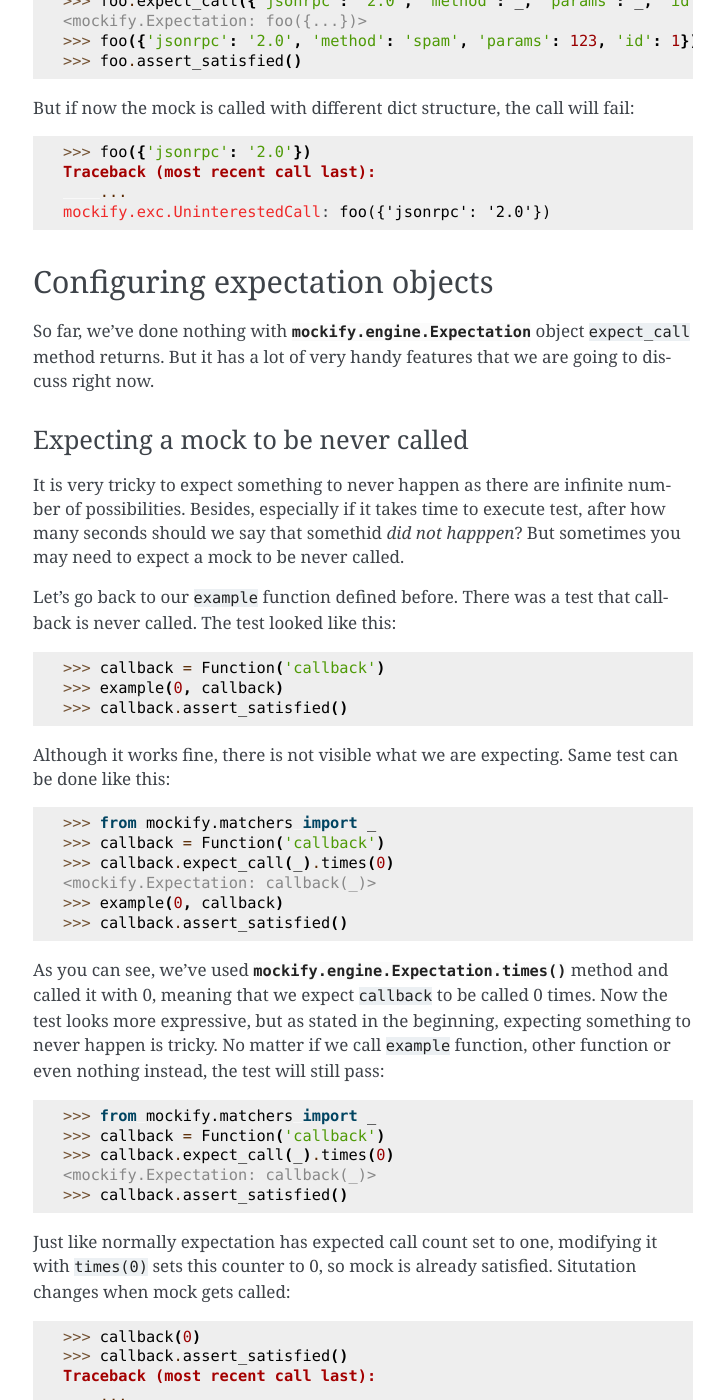
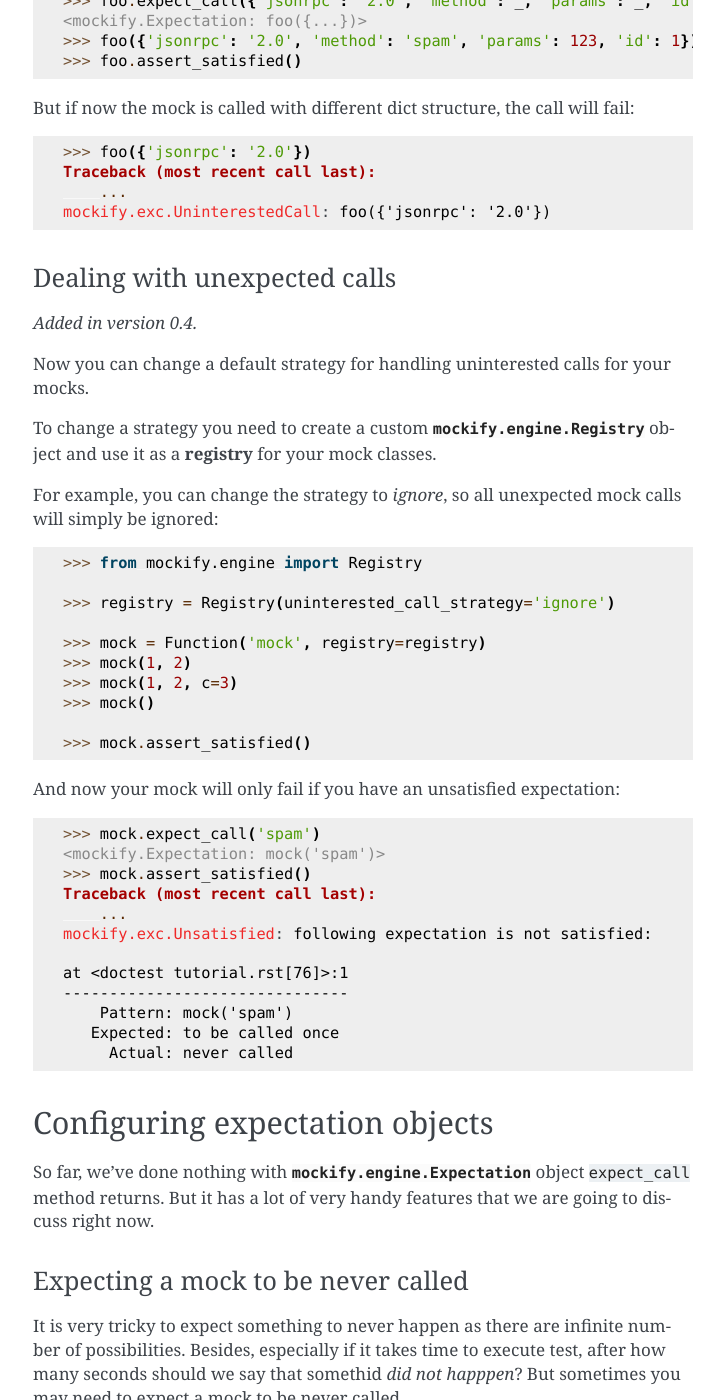
Before and after one commit to mwiatrzyk/mockify, a Sphinx documentation site: the page built from docs/source/tutorial.rst, in a window 1280 px wide and 1400 px high, scrolled down 8286 px. Shown: the whole window, without its empty margins (387-1111 px from the left). Built offline with Sphinx 7.4.7, drawn with Linux system fonts in a browser that asks for light colours; some of the changed text lies outside the part shown.

Commit message:
add strategies for dealing with uninterested calls

```diff
--- a/CHANGELOG.txt
+++ b/CHANGELOG.txt
@@ -1,3 +1,8 @@
+v0.4.0
+------
+
+* Added strategies for dealing with unexpected calls
+
 v0.3.1
 ------
 
--- a/docs/source/tutorial.rst
+++ b/docs/source/tutorial.rst
@@ -392,6 +392,47 @@ fail::
         ...
     mockify.exc.UninterestedCall: foo({'jsonrpc': '2.0'})
 
+Dealing with unexpected calls
+^^^^^^^^^^^^^^^^^^^^^^^^^^^^^
+
+.. versionadded:: 0.4
+
+Now you can change a default strategy for handling uninterested calls for
+your mocks.
+
+To change a strategy you need to create a custom
+:class:`mockify.engine.Registry` object and use it as a **registry** for your
+mock classes.
+
+For example, you can change the strategy to *ignore*, so all unexpected mock
+calls will simply be ignored::
+
+    >>> from mockify.engine import Registry
+
+    >>> registry = Registry(uninterested_call_strategy='ignore')
+
+    >>> mock = Function('mock', registry=registry)
+    >>> mock(1, 2)
+    >>> mock(1, 2, c=3)
+    >>> mock()
+
+    >>> mock.assert_satisfied()
+
+And now your mock will only fail if you have an unsatisfied expectation:
+
+    >>> mock.expect_call('spam')
+    <mockify.Expectation: mock('spam')>
+    >>> mock.assert_satisfied()
+    Traceback (most recent call last):
+        ...
+    mockify.exc.Unsatisfied: following expectation is not satisfied:
+    <BLANKLINE>
+    at <doctest tutorial.rst[76]>:1
+    -------------------------------
+        Pattern: mock('spam')
+       Expected: to be called once
+         Actual: never called
+
 Configuring expectation objects
 -------------------------------
 
--- a/mockify/__init__.py
+++ b/mockify/__init__.py
@@ -9,4 +9,4 @@
 # See LICENSE.txt for details.
 # ---------------------------------------------------------------------------
 
-version = '0.3.1'
+version = '0.4.0'
```
Also changed, not shown: LICENSE.txt, 2 other files.
